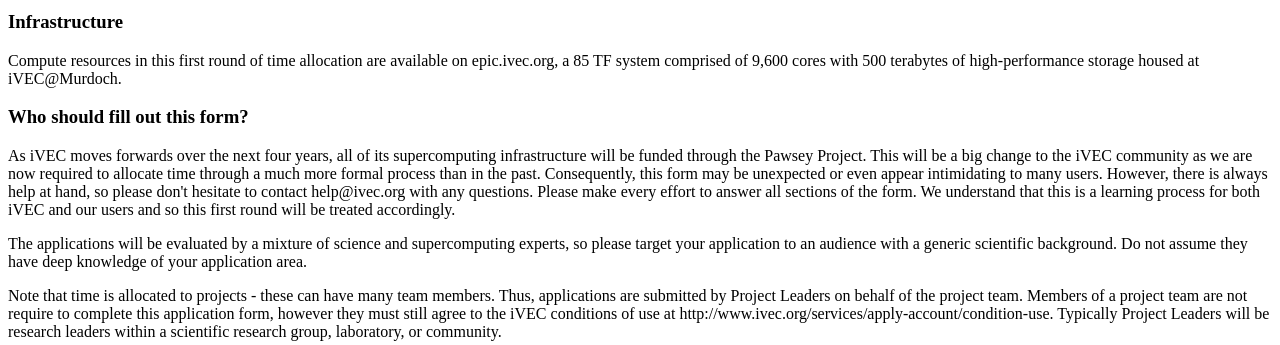
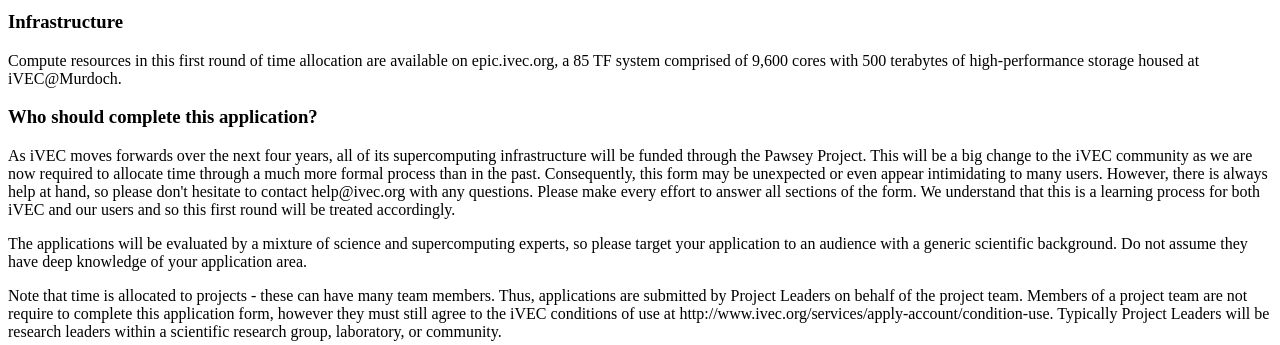
Before and after one commit to Pawseyops/ivec-user-portal, a Django app: page /accounts/register/ in a window 1280 px wide. Shown: the part 533-878 px from the top of the page. Run offline with Django 3.2, Linux system fonts and the light colour scheme; parts of the project's set-up code (start-up, migrations or seed data) failed here and were passed over.

Commit message:
minor edits

```diff
--- a/ivecallocation/templates/registration/registration_form.html
+++ b/ivecallocation/templates/registration/registration_form.html
@@ -27,7 +27,7 @@ Although access to the (non-Director's Discretionary) shares will ultimately be
 </p><p>
 Compute resources in this first round of time allocation are available on epic.ivec.org, a 85 TF system comprised of 9,600 cores with 500 terabytes of high-performance storage housed at iVEC@Murdoch.
 </p><p>
-<h3>Who should fill out this form?</h3>
+<h3>Who should complete this application?</h3>
 </p><p>
 As iVEC moves forwards over the next four years, all of its supercomputing infrastructure will be funded through the Pawsey Project. This will be a big change to the iVEC community as we are now required to allocate time through a much more formal process than in the past. Consequently, this form may be unexpected or even appear intimidating to many users. However, there is always help at hand, so please don't hesitate to contact help@ivec.org with any questions. Please make every effort to answer all sections of the form. We understand that this is a learning process for both iVEC and our users and so this first round will be treated accordingly.
 </p><p>
```
